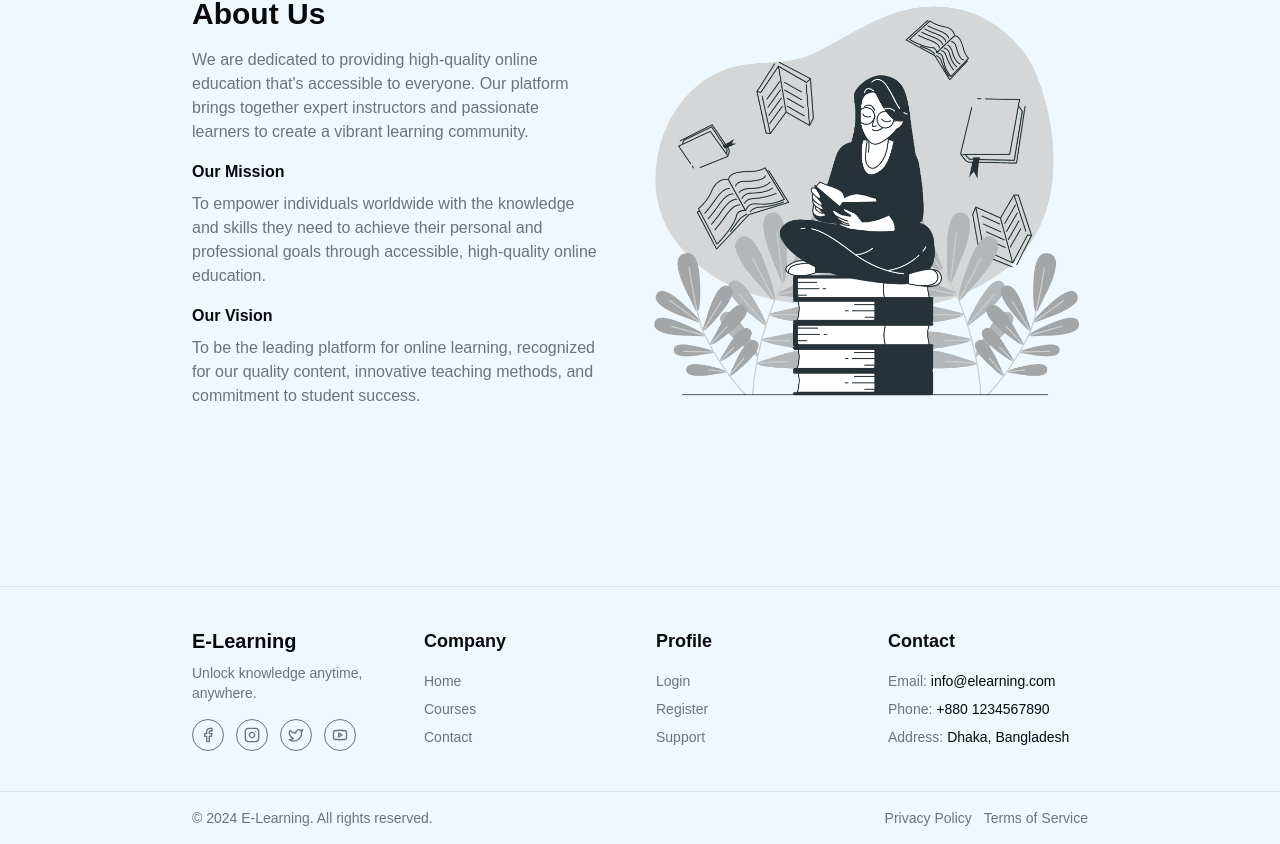
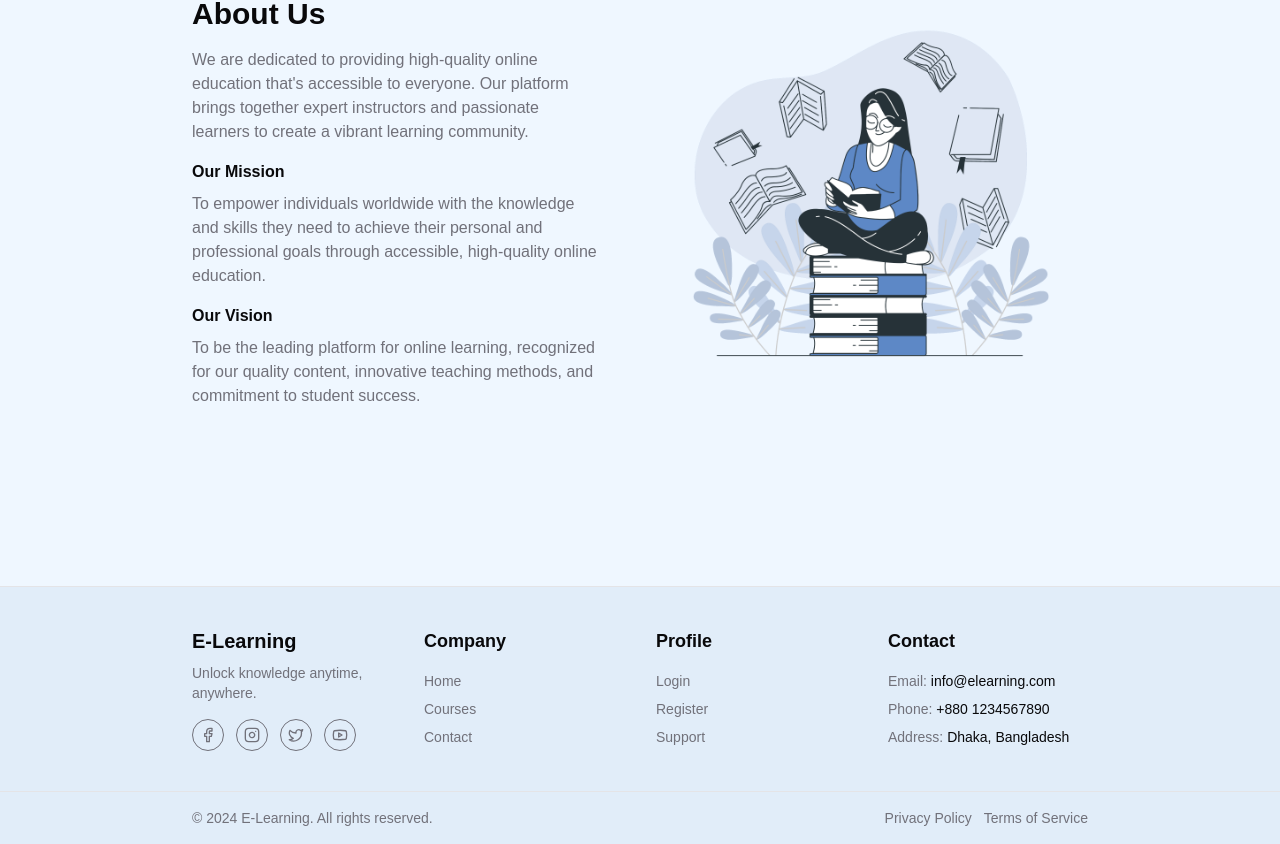
Before and after one commit to nafistarik/e-learning, a Next.js app: page /about in a window 1280 px wide. Shown: the part 214-1058 px from the top of the page. Built offline with nearby package versions, Linux system fonts and the light colour scheme.

Commit message:
about and contact bg changed

```diff
--- a/app/(common)/_components/Hero.tsx
+++ b/app/(common)/_components/Hero.tsx
@@ -23,7 +23,7 @@ export function Hero() {
           </FadeUp>
           <FadeUp delay={0.1}>
             <h1 className="text-4xl font-bold tracking-tight sm:text-5xl lg:text-6xl leading-tight">
-              Accessible Online Courses <br />{" "}
+              Online Courses <br />{" "}
               <span className="text-primary">For All</span>
             </h1>
           </FadeUp>
--- a/app/globals.css
+++ b/app/globals.css
@@ -104,40 +104,39 @@ body {
   }
 }
 
-/* Default scrollbar for the website */
+/* Global scrollbar for light-blue background (#E9F3FF) */
 ::-webkit-scrollbar {
   width: 12px;
   height: 8px;
 }
 
 ::-webkit-scrollbar-track {
-  background: #f1f1f1;
+  background: #E9F3FF; /* Matches your background */
 }
 
 ::-webkit-scrollbar-thumb {
-  background: #f4d691 ;
+  background: #aac8e4; /* Soft mid-blue thumb */
   border-radius: 8px;
 }
 
 ::-webkit-scrollbar-thumb:hover {
-  background: #8c8c8c;
+  background: #7ba9d6; /* Darker for hover effect */
 }
 
-
-/* Custom scrollbar for specific elements (e.g., shadcn Card) */
+/* Custom scrollbar for specific scrollable components */
 .custom-scrollbar::-webkit-scrollbar {
   width: 10px;
 }
 
 .custom-scrollbar::-webkit-scrollbar-track {
-  background: white;
+  background: #E9F3FF;
 }
 
 .custom-scrollbar::-webkit-scrollbar-thumb {
-  background: linear-gradient(to bottom, black, gray, white);
+  background: linear-gradient(to bottom, #93bde9, #689ed4, #d6e9f9);
   border-radius: 6px;
 }
 
 .custom-scrollbar::-webkit-scrollbar-thumb:hover {
-  background: linear-gradient(to bottom, gray, black, white);
+  background: linear-gradient(to bottom, #689ed4, #4f89c3, #bdddf5);
 }
--- a/components/shared/Footer.tsx
+++ b/components/shared/Footer.tsx
@@ -20,7 +20,7 @@ const footerLinks = {
 
 export default function Footer() {
   return (
-    <footer className="border-t text-muted-foreground">
+    <footer className="border-t bg-[#E1EDF9] text-muted-foreground">
       <div className="container py-10">
         <div className="grid gap-8 md:grid-cols-2 lg:grid-cols-4">
 
```
Also changed, not shown: app/assets/images/home/Book-lover-bro.png, app/assets/images/home/Contact.png.
